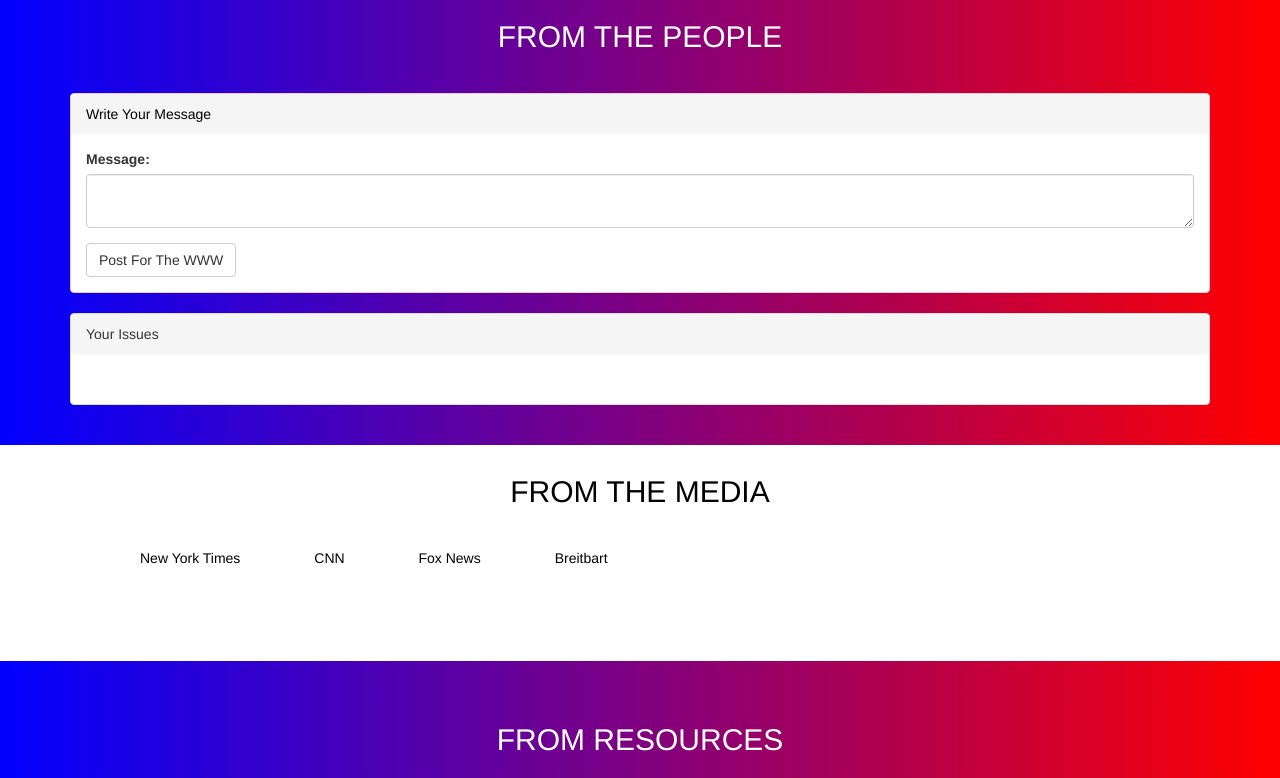
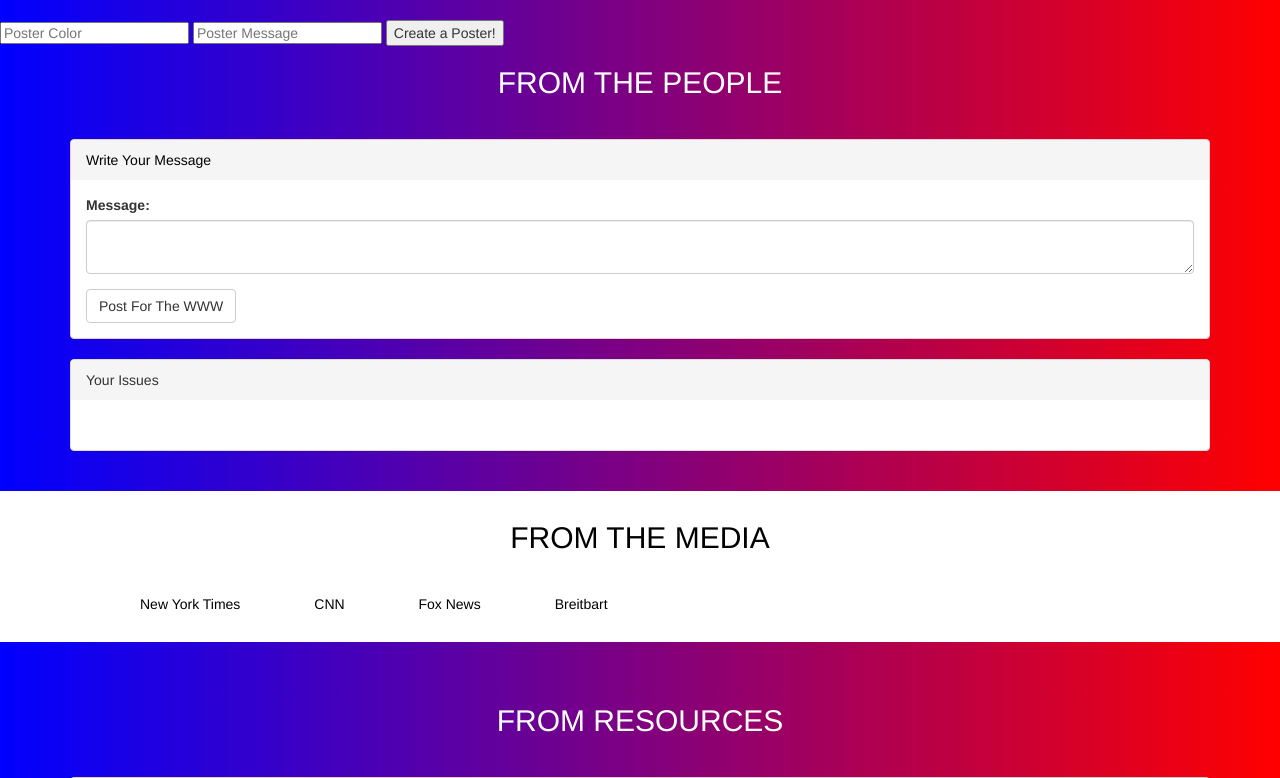
Before and after one commit to thuang579/raise-your-issues, a PHP site: page /public/index.html in a window 1280 px wide. Shown: the part 70-848 px from the top of the page. Run offline with PHP 8.4, Linux system fonts and the light colour scheme; some libraries are stand-ins or nearby versions.

Commit message:
adding mini-poster

```diff
--- a/public/app.js
+++ b/public/app.js
@@ -29,6 +29,25 @@
 // ----------------------------------------------------------------------------
 
 $(document).ready(function () {
+
+
+    var container = $('.mpContainer') // set .container to a variable so we don't need to find it every time we click
+    var noteCount = 1 // inital value
+
+    $('.box-creator-button').click(function() {
+      // we need to create a new box each click
+      // if $boxElement was defined in the outer function
+      // we'd be referring to the same one box
+      // thereby only being able to add one box and no additional boxes
+      var $posterNote = $('<div></div>').addClass('box') // we add '$' so we can easily tell our variable has jQuery available
+      var posterMessage = $('.box-color-note').val()
+      var posterColor = $('.box-color-input').val() // grab user color input
+      $('.box-color-input').val('') // clear out the input after we grab the value
+      $('.box-color-note').val('')
+      $posterNote.css({backgroundColor: posterColor})
+      $posterNote.html(noteCount++ + '. ' + posterMessage) // add incremented noteCount reference
+      container.append($posterNote) // append to parent element
+    })
 
 
 
@@ -74,6 +93,7 @@
 var feedItems;
 
 var newyorktimesUrl = 'https://api.rss2json.com/v1/api.json?rss_url=http%3A%2F%2Frss.nytimes.com%2Fservices%2Fxml%2Frss%2Fnyt%2FPolitics.xml'
+var cnnUrl = 'https://api.rss2json.com/v1/api.json?rss_url=http%3A%2F%2Frss.cnn.com%2Frss%2Fcnn_allpolitics.rss'
 var breitbartUrl = 'https://api.rss2json.com/v1/api.json?rss_url=http%3A%2F%2Ffeeds.feedburner.com%2Fbreitbart';
 var foxUrl = 'https://api.rss2json.com/v1/api.json?rss_url=http%3A%2F%2Ffeeds.foxnews.com%2Ffoxnews%2Fpolitics';
 
@@ -168,6 +188,24 @@
   $('#main').empty()
   loadFeed($(e.currentTarget).data('feed-url'))
   console.log("dropdown-feed clicked")
+
+  console.log(($(e.currentTarget).data('feed-url')))
+
+  var $selectedFeed = ($(e.currentTarget).data('feed-url'))
+
+  if ($selectedFeed = newyorktimesUrl){
+    $('#main').addClass('nytimes-color');
+    console.log("test")
+  } else if ($selectedFeed = cnnUrl){
+    $('#main').addClass('cnn-color');
+  } else if ($selectedFeed = foxUrl){
+    $('#main').addClass('fox-color');
+  } else if ($selectedFeed = breitbartUrl){
+    $('#main').addClass('breitbart-color');
+  }
+
+
+
 })
 
 
--- a/public/index.html
+++ b/public/index.html
@@ -62,6 +62,17 @@
 
 
 
+  <!-- //////////////////// TEST MINI POSTER  //////////////////// -->
+
+  <input class="box-color-input" type="text" placeholder="Poster Color">
+  <input class="box-color-note" type="text" placeholder="Poster Message">
+  <button class="box-creator-button">Create a Poster!</button>
+
+  <div class="mpContainer"></div>
+
+
+
+
 
 <!-- //////////////////// MESSAGES FROM THE PEOPLE  //////////////////// -->
 <div id = "from-ppl">
@@ -117,7 +128,7 @@
 <header>
   <section class="container">
     <a style="padding-left:5em; color:black" class="dropdown-feed" id="newyorktimes" href="#from-media" data-feed-url="https://api.rss2json.com/v1/api.json?rss_url=http%3A%2F%2Frss.nytimes.com%2Fservices%2Fxml%2Frss%2Fnyt%2FPolitics.xml">New York Times</a>
-    <a style="padding-left:5em; color:black" class="dropdown-feed" id="newyorktimes" href="#from-media" data-feed-url="https://api.rss2json.com/v1/api.json?rss_url=http%3A%2F%2Frss.cnn.com%2Frss%2Fcnn_allpolitics.rss">CNN</a>
+    <a style="padding-left:5em; color:black" class="dropdown-feed" id="cnn" href="#from-media" data-feed-url="https://api.rss2json.com/v1/api.json?rss_url=http%3A%2F%2Frss.cnn.com%2Frss%2Fcnn_allpolitics.rss">CNN</a>
     <a style="padding-left:5em; color:black" class="dropdown-feed" id="fox" href="#from-media" data-feed-url="https://api.rss2json.com/v1/api.json?rss_url=http%3A%2F%2Ffeeds.foxnews.com%2Ffoxnews%2Fpolitics">Fox News</a>
     <a style="padding-left:5em; color:black" class="dropdown-feed" id="breitbart" href="#from-media" data-feed-url="https://api.rss2json.com/v1/api.json?rss_url=http%3A%2F%2Ffeeds.feedburner.com%2Fbreitbart">Breitbart</a>
   </section>
--- a/public/style.css
+++ b/public/style.css
@@ -41,6 +41,23 @@
 
 
 
+/*//////////////////FOR MINI-POSTER */
+.mpContainer {
+     display: flex;
+     justify-content: space-around;
+     flex-wrap: wrap;
+   }
+   .box {
+     height: 200px;
+     width: 200px;
+     margin: 2px;
+     text-align: center;
+     font-size: 1.5em;
+     line-height: 185px;
+     font-weight: bold;
+
+
+
 /*//////////////////FROM THE MEDIA */
 
 
@@ -48,7 +65,7 @@
 
 /* Main Section */
 #main {
-  margin-top: 65px;
+  margin-top: 20px;
 }
 
 /* Individual Article Styling */
@@ -88,6 +105,31 @@
   color: blue;
 }
 
+
+/*four colors for four news sources*/
+.article .articleContent .nytimes-color h3 {
+  margin-bottom: 0;
+  color: blue;
+}
+
+
+.article .articleContent .cnn-color h3 {
+  margin-bottom: 0;
+  color: #5100AE;
+}
+
+.article .articleContent .fox-color h3 {
+  margin-bottom: 0;
+  color: #B40048;
+}
+
+.article .articleContent .breitbart-color h3 {
+  margin-bottom: 0;
+  color: red;
+}
+
+
+
 .article .articleContent h6 {
   margin-top: 0;
   color: #666;
```
